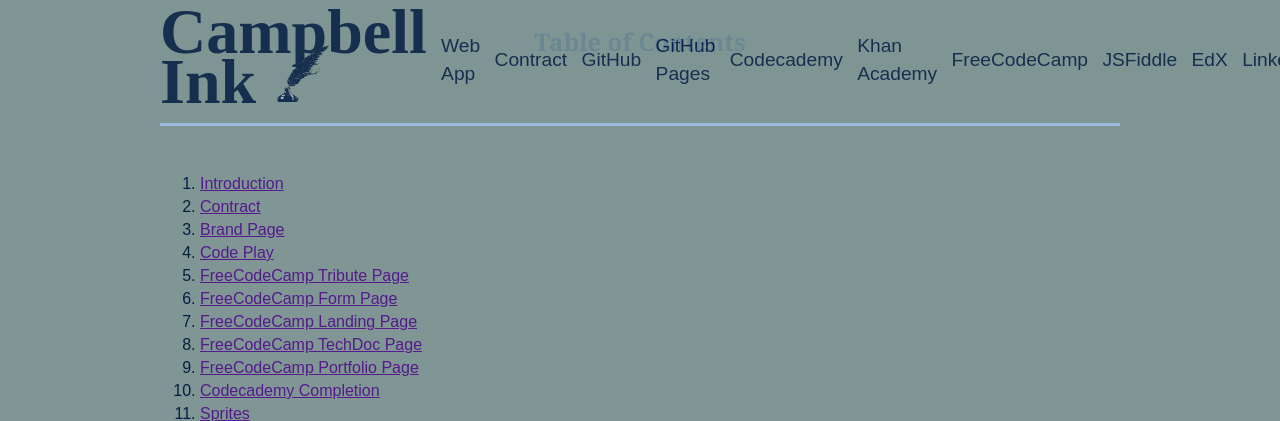
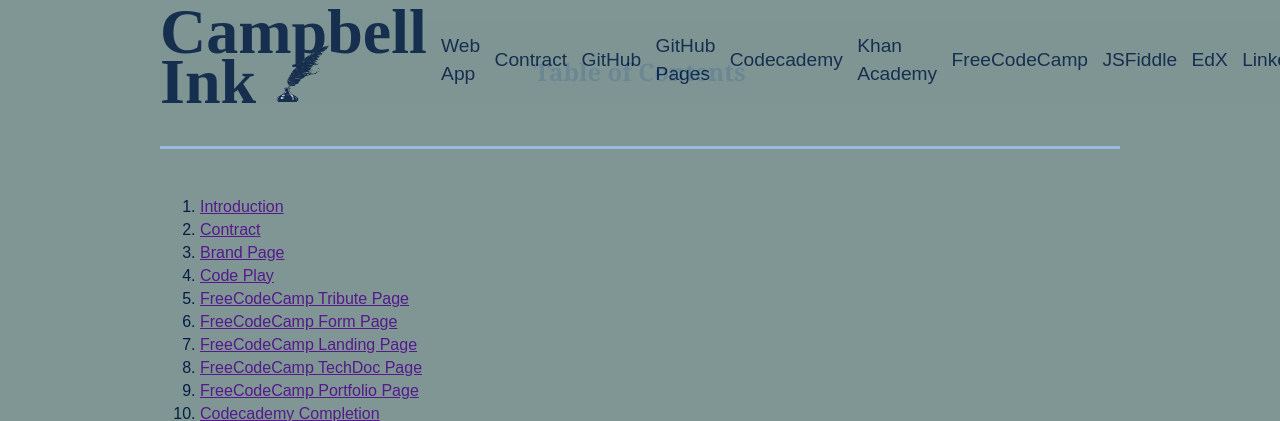
Before and after one commit to gcampbell451/gcampbell451.github.io, a PHP site: page /web215/index.html in a window 1280 px wide. Shown: the top 421 px of the page. Run offline with PHP 8.4, Linux system fonts and the light colour scheme.

Commit message:
Update master.css

```diff
--- a/web215/styles/master.css
+++ b/web215/styles/master.css
@@ -162,6 +162,9 @@ nav a:hover {
 
 /* 4. Elements*/
 
+.toc_top {
+    margin-top: 60px;
+}
 body  {
     font-family: var(--textfontfam);
     color: var(--color1);
```
